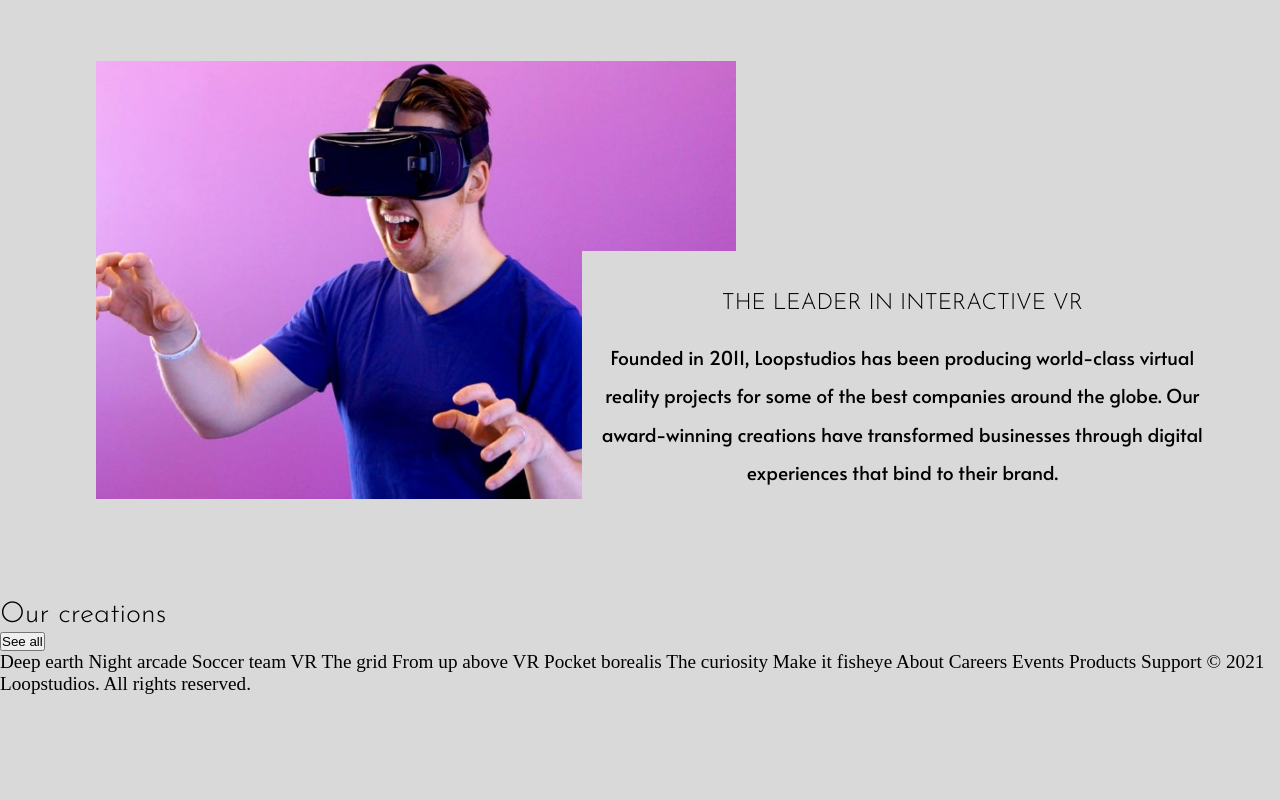
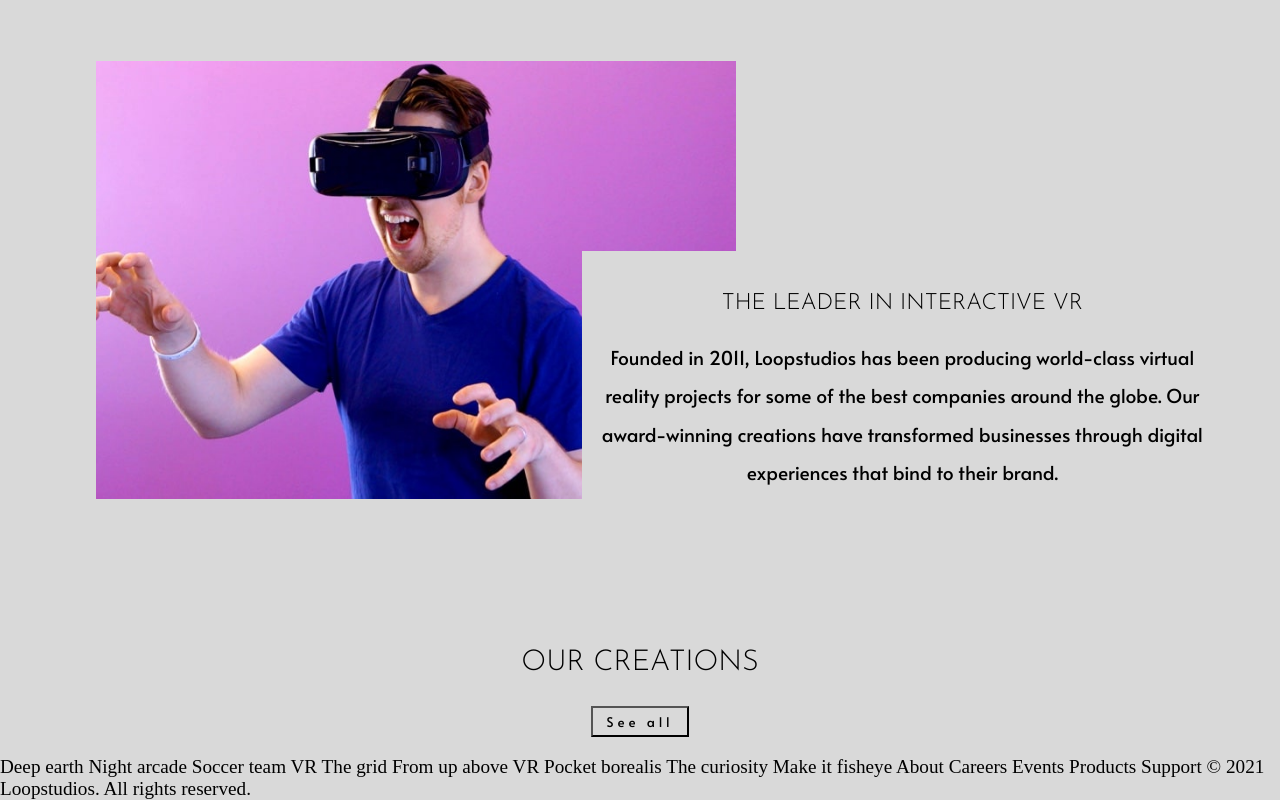
Before and after one commit to BCEESAY10/loopstudios-landing-page, a plain HTML site: page index.html in a window 1280 px wide. Shown: the part 835-1635 px from the top of the page. Before the commit the page ends 1530 px from the top, so only its background shows below. Drawn offline with Linux system fonts and the light colour scheme.

Commit message:
see all button

```diff
--- a/index.html
+++ b/index.html
@@ -59,7 +59,7 @@
   <section class="products" id="products">
     <div class="top">
       <h1 class="josefin-regular">Our creations</h1>
-      <button type="button">See all</button>
+      <button class="alata-regular" type="button">See all</button>
     </div>
   </section>
 
--- a/style.css
+++ b/style.css
@@ -133,6 +133,25 @@ nav ul li a:hover{
     margin: 1em 0;
 }
 
+.products{
+    padding: 1em;
+}
+.products .top{
+    display: flex;
+    align-items: center;
+    flex-direction: column;
+}
+.products .top h1{
+    text-transform: uppercase;
+    margin: 1em 0;
+}
+.products .top button{
+    padding: .3em 1em;
+    background-color: transparent;
+    letter-spacing: .3em;
+    cursor: pointer;
+}
+
 @media (min-width: 75em){
     .navbar nav {
         display: flex;
```
